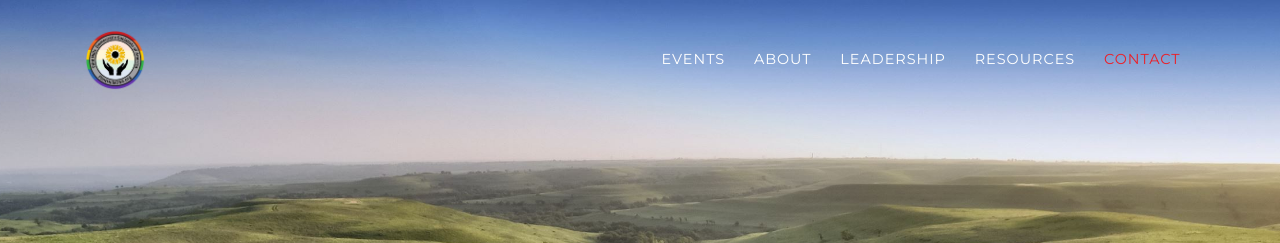
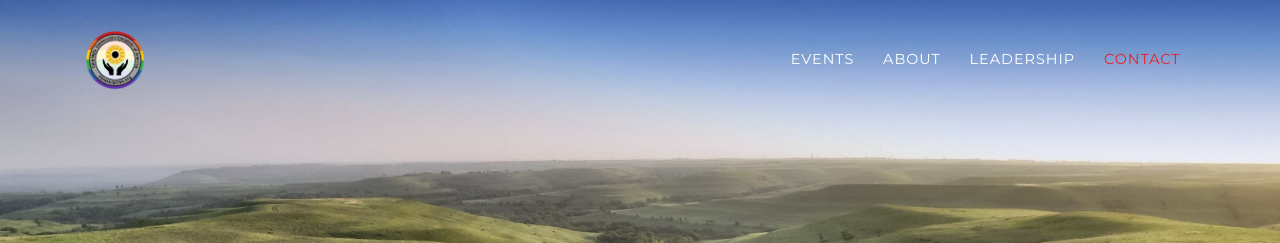
Before and after one commit to flinthillsdsa/website, a Jekyll site: the page built from index.md, in a window 1280 px wide. Shown: the top 243 px of the page. Built offline with Jekyll 4.4.1, drawn with Linux system fonts in a browser that asks for light colours; some web fonts are replaced.

Commit message:
Update navigation.yml

```diff
--- a/_data/navigation.yml
+++ b/_data/navigation.yml
@@ -17,8 +17,6 @@ en: &DEFAULT_EN
       section: about
     - title: "Leadership"
       section: team
-    - title: "Resources"
-      section: resources
     - title: "Contact"
       section: contact
 
```
